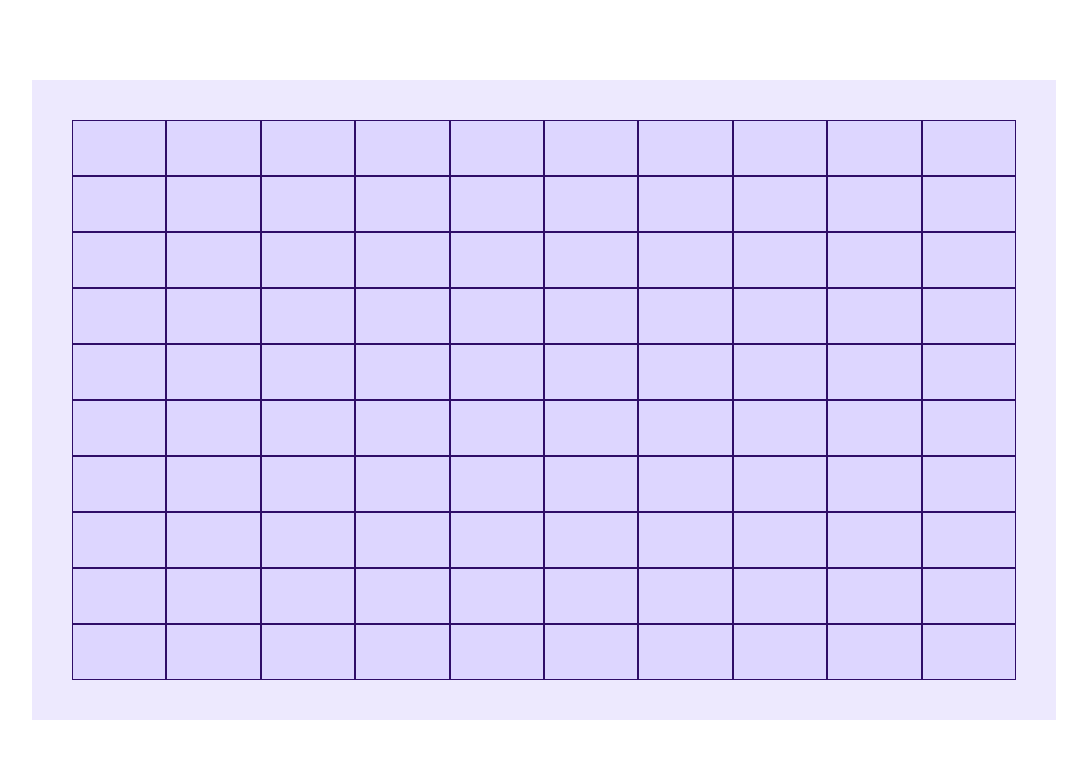
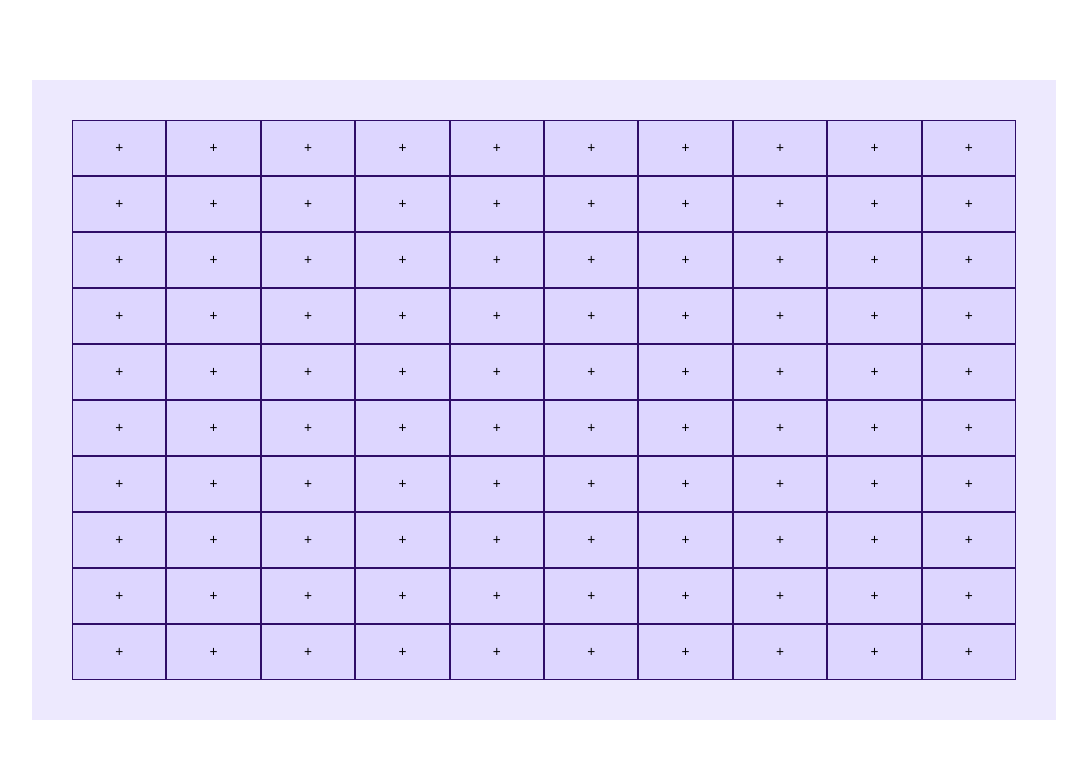
Before and after one commit to FalloutCS/voedselBosApp, a SvelteKit app: page /builder in a window 1280 px wide. Shown: the top 758 px of the page, without its empty margins (96-1183 px from the left). Built offline with nearby package versions, Linux system fonts and the light colour scheme.

Commit message:
added Server logic for controlling the grid, minimised front-end javascript, added utils.ts with a checking function

```diff
--- /dev/null
+++ b/src/lib/server/utils.ts
@@ -0,0 +1,18 @@
+
+import { Voedselbos } from "$lib/types";
+
+export function validateIndex (cellIndex: number, garden_State: Voedselbos) {
+    if (cellIndex >= garden_State.canvas.length){
+        return true
+    }
+
+    if (cellIndex < 0){
+        return true
+    }
+
+    if (isNaN(cellIndex)){
+        return true
+    }
+
+    return false
+}
--- a/src/routes/builder/+page.server.ts
+++ b/src/routes/builder/+page.server.ts
@@ -1,23 +1,47 @@
-import { Voedselbos } from '$lib/types';
-import type { PageServerLoad } from './$types';
+import { Voedselbos, type Plant } from '$lib/types';
+import type { Actions, PageServerLoad } from './$types';
+import { validateIndex } from '$lib/server/utils';
 
 let garden_State: Voedselbos | null = null;
 
+const PLANT_TO_ADD: Plant = {
+    name: "Apple Tree",
+    img: "/images/apple.png"
+}
+
 export const load = (async () => {
-
     if (!garden_State) {
         garden_State = new Voedselbos("Mijn Voedselbos", 10, 10)
         console.log("Garden Created for the first time.")
         garden_State?.populateForest()
     }
-
     return {
         canvas: garden_State.canvas,
-        width: garden_State.width
+        width: garden_State.width,
+        heigth: garden_State.height,
     };
 }) satisfies PageServerLoad;
 
+export const actions = {
+    addPlant: async ({ request }) => {
+        const data = await request.formData()
+        const cellIndexString = data.get("cellIndex")
+        const cellIndex = Number(cellIndexString)
 
-export const actions = (async() =>{
+        if (!garden_State){
+            return {status: 400, body: {error: 'Garden state not initialized'}}
+        }
 
-})
+        if (validateIndex(cellIndex, garden_State)) {
+            console.log("error")
+            return {status: 400, body: {error: "Cellindex is invalid"}}
+        }
+
+        garden_State.canvas[cellIndex].isPopulated = true
+        garden_State.canvas[cellIndex].plant = {...PLANT_TO_ADD}
+    },
+
+    removePlant: async (event) => {
+        // TODO remove plant from canvas state
+    }
+} satisfies Actions;
--- a/src/routes/builder/+page.svelte
+++ b/src/routes/builder/+page.svelte
@@ -1,20 +1,36 @@
 <script lang="ts">
-    import type { voedselbos_Cel } from "$lib/types";
+  import { enhance } from "$app/forms";
+  import type { voedselbos_Cel } from "$lib/types";
   import type { PageProps } from "./$types";
+  import { invalidate } from "$app/navigation";
   let { data }: PageProps = $props();
-  let canvas: voedselbos_Cel[] = $state(data.canvas)
-  let width: number = $state(data.width)
+  let canvas: voedselbos_Cel[] = $state(data.canvas);
+  let width: number = $state(data.width);
+  let heigth: number = $state(data.heigth);
 </script>
 
 
-
-<div
-  class="w-4/5 h-4/5 bg-violet-100 grid grid-cols-10 grid-rows-10 mx-auto my-auto p-10"
+<form
+  class="w-4/5 h-4/5 mx-auto my-auto p-10 bg-violet-100 grid"
+  style="grid-template-columns: repeat({width}, minmax(0, 1fr)); grid-template-rows: repeat({heigth}, minmax(0, 1fr));"
+  method="POST"
 >
-  {#each canvas as cell}
-    {#if cell.isPopulated}
-        <div class=" bg-violet-600 border border-violet-950">{cell.plant?.name}</div>
-    {/if}
-    <div class=" bg-violet-200 border border-violet-950"></div>
+  {#each canvas as cell, index}
+    <button
+      type="submit"
+      name="cellIndex"
+      value={index}
+      formaction="?/addPlant"
+      class="border border-violet-950 text-sm"
+      class:bg-violet-600={cell.isPopulated}
+      class:bg-violet-200={!cell.isPopulated}
+      disabled={cell.isPopulated}
+    >
+      {#if cell.isPopulated}
+        {cell.plant?.name}
+      {:else}
+        +
+      {/if}
+    </button>
   {/each}
-</div>
+</form>
```
